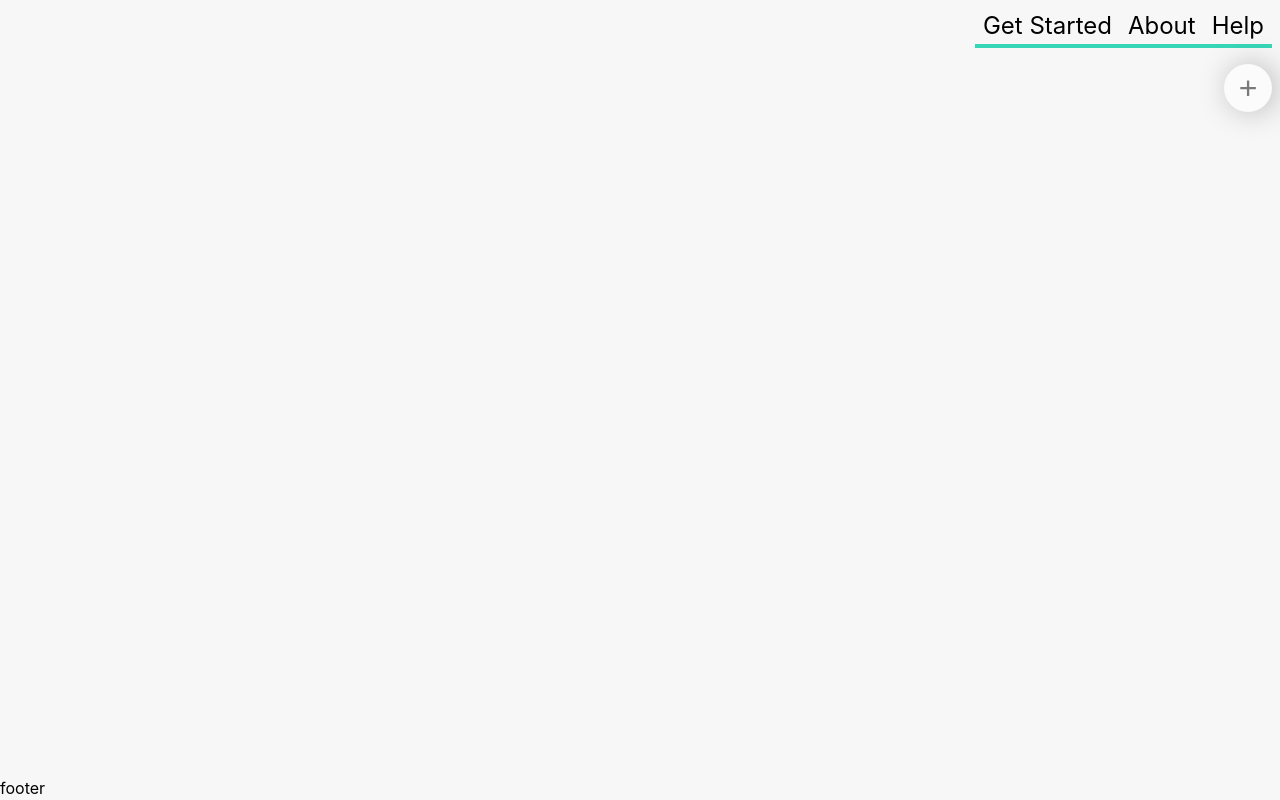
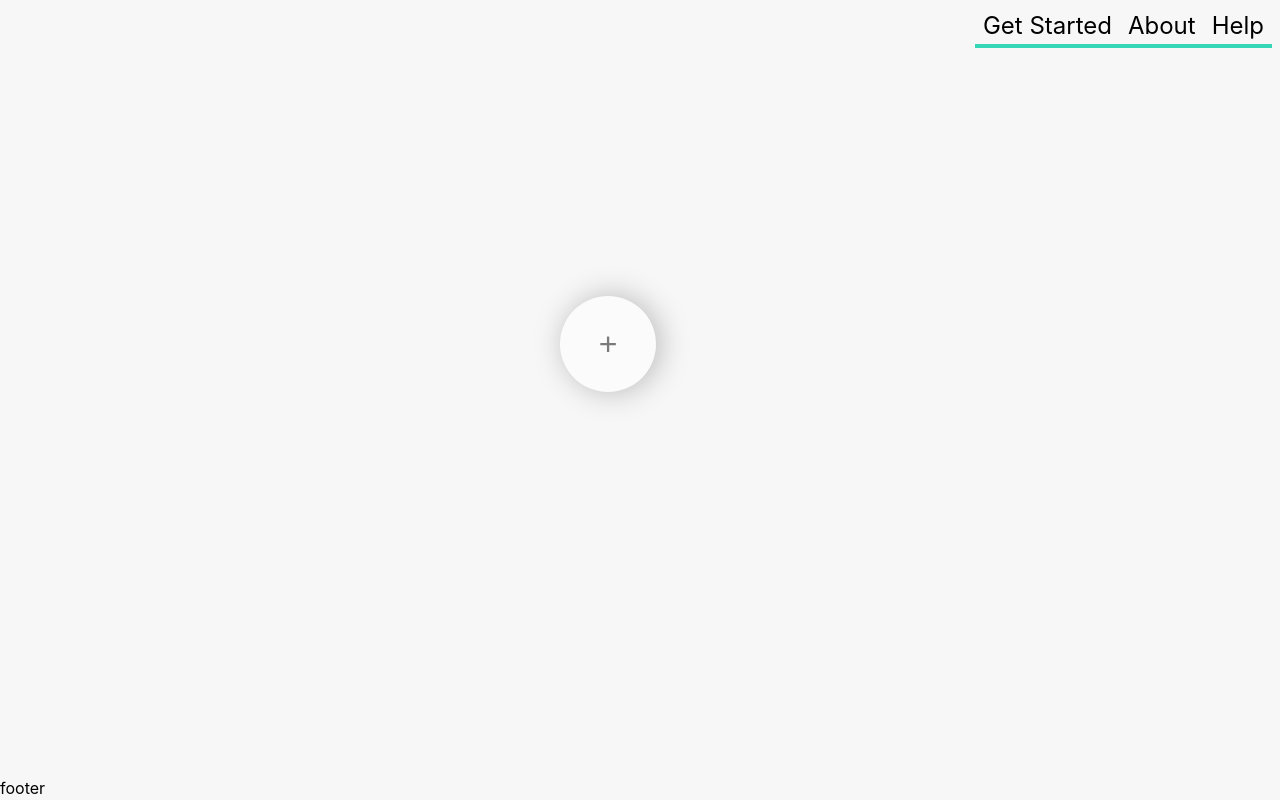
Before and after one commit to TYLER-JM/mocalc, a React (Vite) app: page /calculators in a window 1280 px wide. Built offline with nearby package versions, Linux system fonts and the light colour scheme.

Commit message:
centers 'add' button when no calculators present

```diff
--- a/src/routes/calculators.tsx
+++ b/src/routes/calculators.tsx
@@ -7,11 +7,19 @@ import '../styles/calculators.css';
 export default function Calculators() {
 	const [calculators, setCalculators] = useState<number[]>([]);
 
+	function addCalculator() {
+		if (calculators.length >= 8) {
+			return
+		}
+		setCalculators((prev: number[]) => [...prev, prev.length])
+	}
+
 	return (
 		<>
 			<button
 				className="add-calculator"
-				onClick={() => setCalculators((prev: number[]) => [...prev, prev.length])}
+				data-calculators={calculators.length <= 0 ? 'empty' : true}
+				onClick={() => addCalculator()}
 			>
 				+
 			</button>
--- a/src/styles/calculators.css
+++ b/src/styles/calculators.css
@@ -36,7 +36,7 @@
         border-radius: 100%;
         font-size: 2rem;
         opacity: 0.5;
-        transition: all 0.2s ease-in-out;
+        transition: all 0.2s ease-in-out, top 0.5s ease-in-out, right 0.5s ease-in-out;
         box-shadow: rgba(0,0,0,0.5) 4px 0 30px;
         background-color: white;
         display: flex;
@@ -51,4 +51,11 @@
         box-shadow: rgba(0,0,0,0.5) 2px 0 15px;
         transform: translateY(2px);
     }
+    .add-calculator[data-calculators="empty"] {
+        top: 40%;
+        right: 45%;
+        transform: translate(-50%, -50%);
+        width: 3em;
+        height: 3em;
+    }
 }
```
